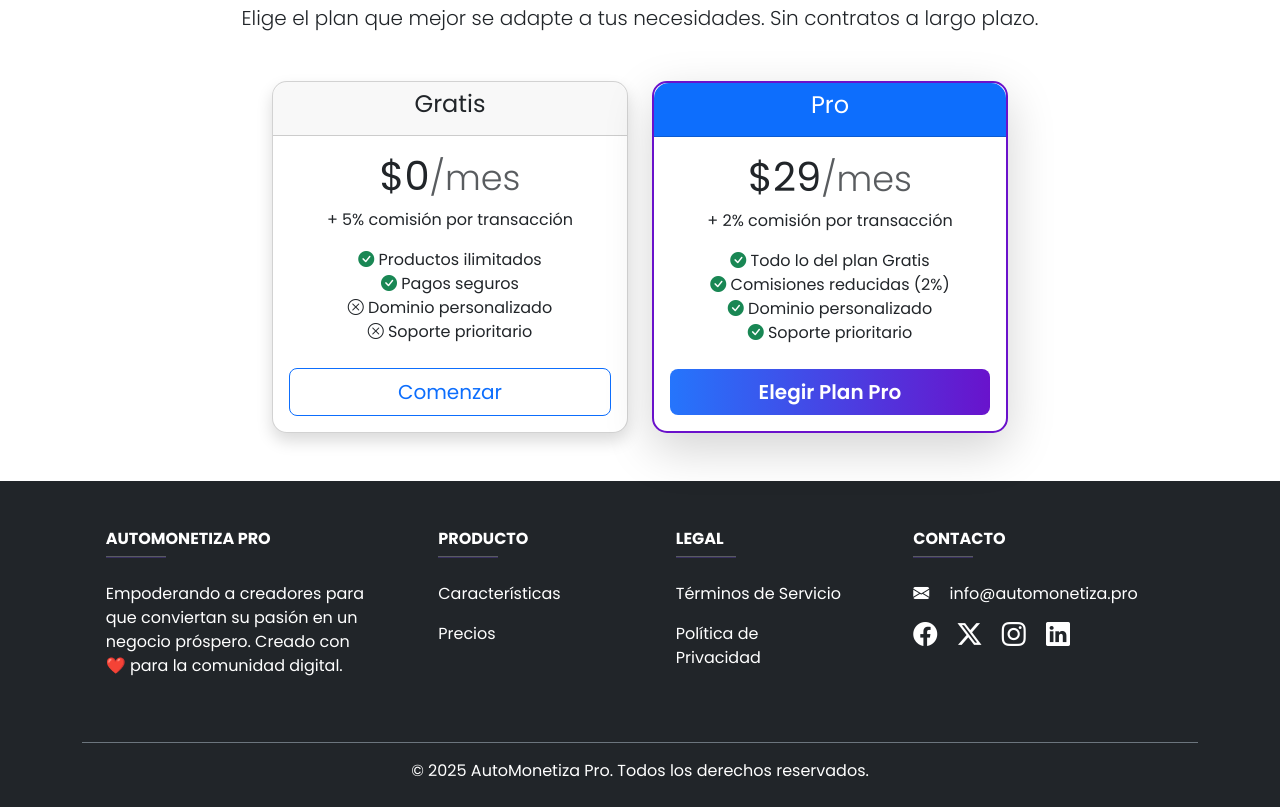
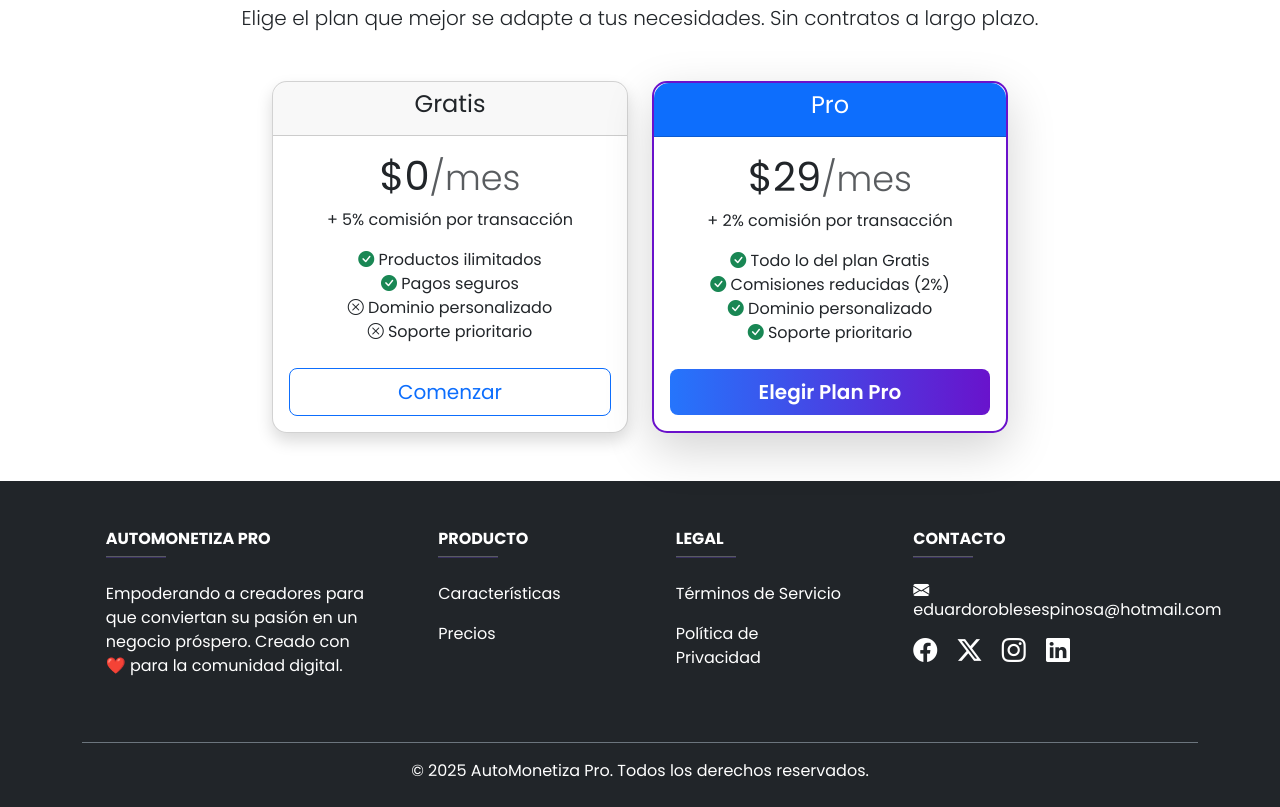
Before and after one commit to eduardoroblesespinosa/automonetiza, a plain HTML site: page index.html in a window 1280 px wide. Shown: the part 1488-2295 px from the top of the page. Drawn offline with nearby package versions, Linux system fonts and the light colour scheme.

Commit message:
Update index.html

```diff
--- a/index.html
+++ b/index.html
@@ -593,7 +593,7 @@
                 <div class="col-md-4 col-lg-3 col-xl-3 mx-auto mb-md-0 mb-4">
                     <h6 class="text-uppercase fw-bold">Contacto</h6>
                     <hr class="mb-4 mt-0 d-inline-block mx-auto" style="width: 60px; background-color: #7c4dff; height: 2px"/>
-                    <p><i class="bi bi-envelope-fill me-3"></i> info@automonetiza.pro</p>
+                    <p><i class="bi bi-envelope-fill me-3"></i> eduardoroblesespinosa@hotmail.com</p>
                      <div class="mt-3">
                         <a href="#" class="text-white me-3"><i class="bi bi-facebook fs-4"></i></a>
                         <a href="#" class="text-white me-3"><i class="bi bi-twitter-x fs-4"></i></a>
```
